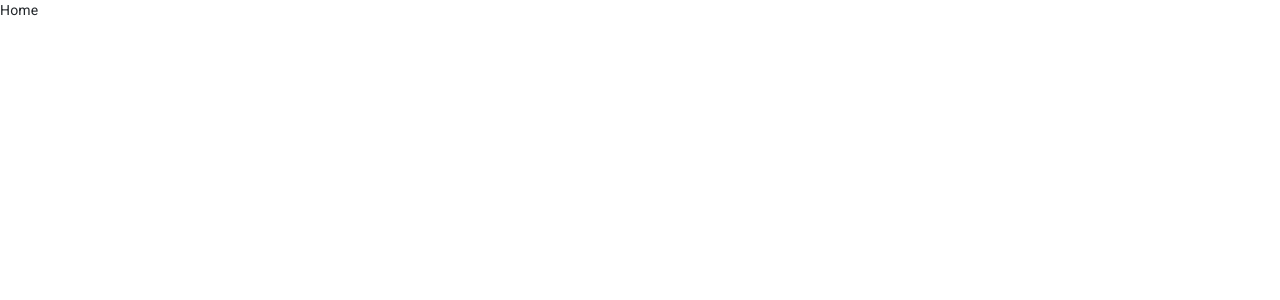
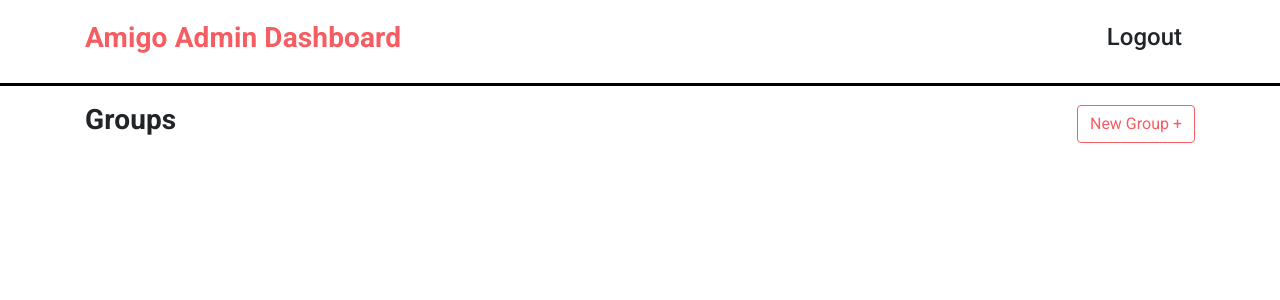
Before and after one commit to Dylans123/Amigo-Web, a Vue app in the folder frontend/: page / in a window 1280 px wide. Shown: the top 300 px of the page. Built offline with nearby package versions, Linux system fonts and the light colour scheme.

Commit message:
Began styling the home page

```diff
--- a/frontend/src/api.js
+++ b/frontend/src/api.js
@@ -1,10 +1,10 @@
 const axios = require('axios');
 
 const api = axios.create({
-  baseURL: '/api'
+  baseURL: 'https://amigo-web-app.azurewebsites.net/api'
 });
 
-export const login = (email, password) => api.post(`/login`, { email, password });
+export const login = (email, password) => api.post('/login', { email, password });
 
 const apis = {
   login
--- a/frontend/src/components/Home.vue
+++ b/frontend/src/components/Home.vue
@@ -1,13 +1,40 @@
 <template>
     <div>
-        Home
+      <md-toolbar md-elevation="0">
+        <div class="container d-flex justify-content-between align-items-center w-100 my-3">
+          <h3 class="admin-text"><b>Amigo Admin Dashboard</b></h3>
+          <button type="button" class="btn" v-on:click="logout()"><h4>Logout</h4></button>
+        </div>
+      </md-toolbar>
+      <md-divider></md-divider>
+      <div class="container">
+        <div class="d-flex justify-content-between align-items-center w-100 my-3">
+          <h3><b>Groups</b></h3>
+          <button type="button" class="btn btn-outline-primary" v-on:click="logout()">New Group +</button>
+        </div>
+      </div>
     </div>
 </template>
 <script>
 export default {
   mounted: () => {
-    console.log("I just mounted");
-    console.log(document.cookie);
+    const cookie = document.cookie;
+    console.log(cookie.john);
+  },
+  methods: {
+    logout: function() {
+      this.$router.push('/login');
+    }
   }
 }
 </script>
+<style scoped>
+  .md-toolbar {
+    display: flex;
+    justify-content: space-between;
+    border-bottom: 3px solid black;
+  }
+  .admin-text {
+    color: #F65D62;
+  }
+</style>
```
